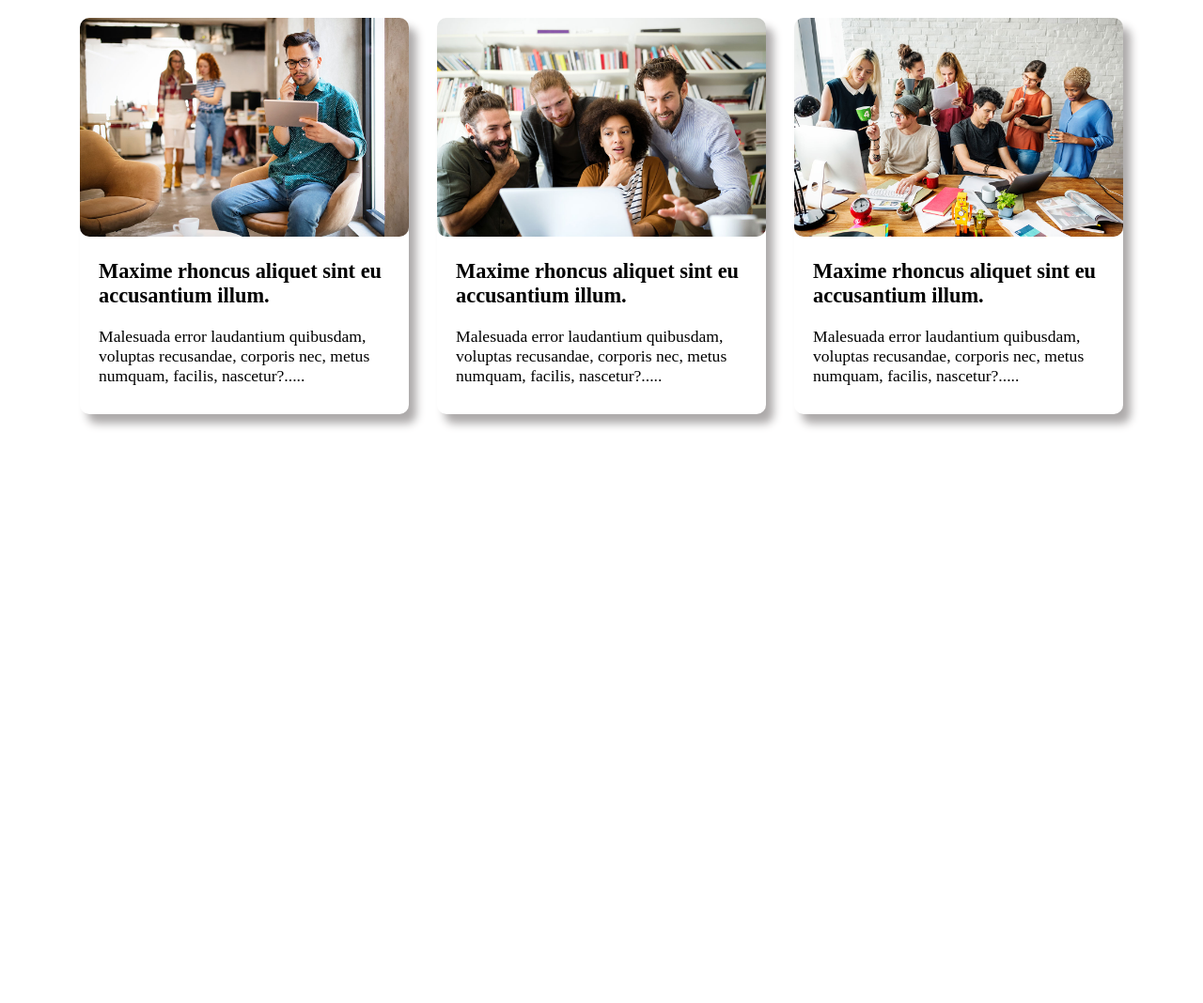
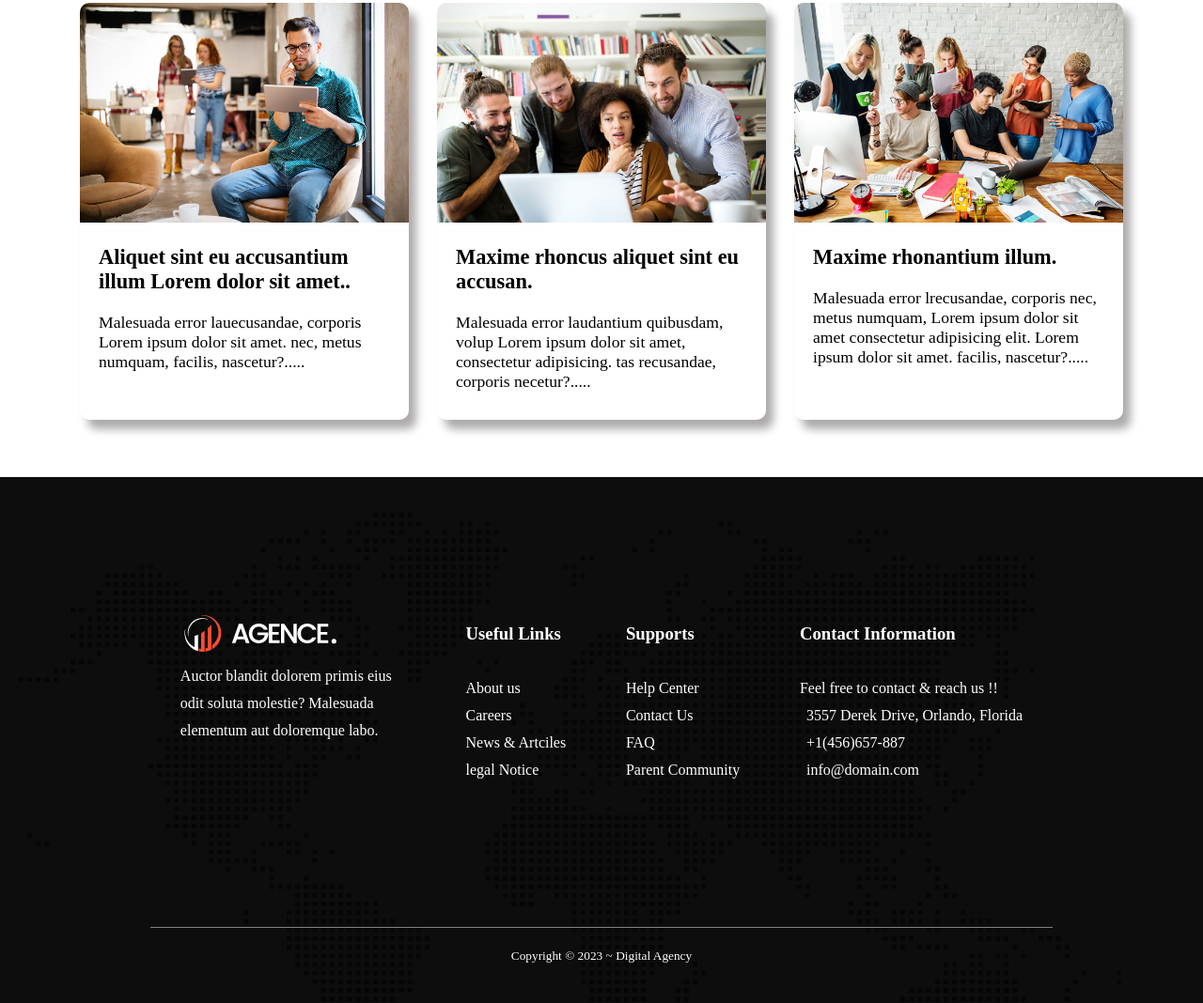
Before and after one commit to SajeedAninda/Conceptual-Website-2, a plain HTML site: page index.html in a window 1280 px wide. Shown: the part 1973-3041 px from the top of the page at 94% size. Before the commit the page ends 2481 px from the top, so only its background shows below. Drawn offline with Linux system fonts and the light colour scheme.

Commit message:
Completed Website

```diff
--- a/index.html
+++ b/index.html
@@ -128,25 +128,26 @@
                 <div class="blog-boxes">
                     <div class="box-1 blogbox">
                         <img src="asset/image/blog-1.jpg" alt="">
-                        <h3>Maxime rhoncus aliquet sint eu accusantium illum.
+                        <h3>Aliquet sint eu accusantium illum Lorem dolor sit amet..
                         </h3>
-                        <p>Malesuada error laudantium quibusdam, voluptas recusandae, corporis nec, metus numquam,
+                        <p>Malesuada error lauecusandae, corporis Lorem ipsum dolor sit amet. nec, metus numquam,
                             facilis, nascetur?.....
                         </p>
                     </div>
                     <div class="box-2 blogbox">
                         <img src="asset/image/blog-2.jpg" alt="">
-                        <h3>Maxime rhoncus aliquet sint eu accusantium illum.
+                        <h3>Maxime rhoncus aliquet sint eu accusan.
                         </h3>
-                        <p>Malesuada error laudantium quibusdam, voluptas recusandae, corporis nec, metus numquam,
-                            facilis, nascetur?.....
+                        <p>Malesuada error laudantium quibusdam, volup Lorem ipsum dolor sit amet, consectetur
+                            adipisicing. tas recusandae, corporis necetur?.....
                         </p>
                     </div>
                     <div class="box-3 blogbox">
                         <img src="asset/image/blog-3.jpg" alt="">
-                        <h3>Maxime rhoncus aliquet sint eu accusantium illum.
+                        <h3>Maxime rhonantium illum.
                         </h3>
-                        <p>Malesuada error laudantium quibusdam, voluptas recusandae, corporis nec, metus numquam,
+                        <p>Malesuada error lrecusandae, corporis nec, metus numquam,
+                            Lorem ipsum dolor sit amet consectetur adipisicing elit. Lorem ipsum dolor sit amet.
                             facilis, nascetur?.....
                         </p>
                     </div>
@@ -154,6 +155,56 @@
             </div>
         </section>
     </main>
+
+    <footer>
+        <div class="footer-container">
+            <div class="logo-box">
+                <img src="./asset/logo/logo.png" alt="" />
+                <p>
+                    Auctor blandit dolorem primis eius odit soluta molestie? Malesuada
+                    elementum aut doloremque labo.
+                </p>
+                <div class="icons">
+                    <i class="fa-brands fa-facebook"></i>
+                    <i class="fa-brands fa-twitter"></i>
+                    <i class="fa-brands fa-instagram"></i>
+                    <i class="fa-brands fa-youtube"></i>
+                </div>
+            </div>
+            <div class="Useful-links">
+                <h3 class="footer-title">Useful Links</h3>
+
+                <p>About us</p>
+                <p>Careers</p>
+                <p>News & Artciles</p>
+                <p>legal Notice</p>
+            </div>
+            <div class="supports">
+                <h3 class="footer-title">Supports</h3>
+
+                <p>Help Center</p>
+                <p>Contact Us</p>
+                <p>FAQ</p>
+                <p>Parent Community</p>
+            </div>
+            <div class="contact">
+                <h3 class="footer-title">Contact Information</h3>
+                <p>Feel free to contact & reach us !!</p>
+                <p>
+                    <i class="fa-solid fa-location-pin"></i>3557 Derek Drive, Orlando,
+                    Florida
+                </p>
+                <p><i class="fa-solid fa-phone-volume"></i>+1(456)657-887</p>
+                <p><i class="fa-solid fa-envelope d"></i>info@domain.com</p>
+            </div>
+        </div>
+        <p class="copy">
+            <small>Copyright &copy; 2023 ~ Digital Agency</small>
+        </p>
+    </footer>
+
+    <!-- CODED FULLY BY SAJEED ANINDA EXCEPT THE *FOOTER SECTION* WHICH IS TAKEN BY THE SOURCE ITSELF.
+    All Rights Reserved by: https://github.com/gias-uddin-swe/digital-agency -->
 </body>
 
 </html>
--- a/styles/style.css
+++ b/styles/style.css
@@ -269,7 +269,7 @@ nav {
 
 .blogbox img {
     width: 100%;
-    border-radius: 10px;
+    border-radius: 10px 10px 0px 0px;
 }
 
 .blogbox h3 {
@@ -281,3 +281,58 @@ nav {
     font-size: 1.1rem;
     padding: 0px 20px 30px 20px;
 }
+
+/* FOOTER SECTION  */
+footer {
+    width: 100%;
+    height: 70vh;
+    background: url("../asset/image/footer-bg.png"), linear-gradient(rgba(0, 0, 0, 0.95), rgba(0, 0, 0, 0.95));
+    background-repeat: no-repeat;
+    background-blend-mode: overlay;
+    color: white;
+    line-height: 1.8em;
+
+}
+
+.footer-container {
+    display: flex;
+    width: 75%;
+    height: 60vh;
+    margin: 0 auto;
+    justify-content: space-around;
+    align-items: center;
+    border-bottom: 1px solid gray;
+}
+
+.logo-box {
+    width: 25%;
+}
+
+.logo-box img {
+    width: 170px;
+}
+
+.copy {
+    text-align: center;
+    padding: 15px;
+}
+
+.fa-solid {
+    margin-right: 7px;
+}
+
+.footer-title {
+    margin-bottom: 30px;
+}
+
+.icons {
+    margin-top: 20px;
+}
+
+.fa-brands {
+    margin: 10px;
+    font-size: 20px;
+}
+
+/* CODED FULLY BY SAJEED ANINDA EXCEPT THE *FOOTER SECTION* WHICH IS TAKEN BY THE SOURCE ITSELF.
+All Rights Reserved by: https://github.com/gias-uddin-swe/digital-agency */
```
